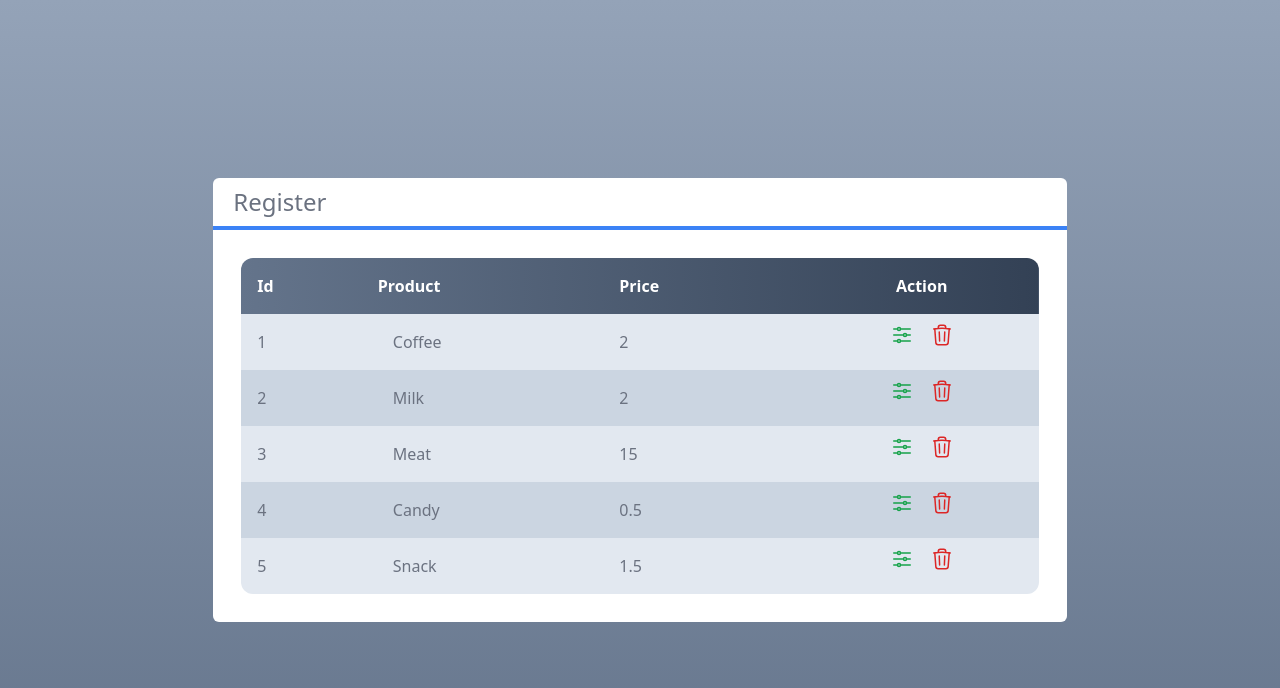
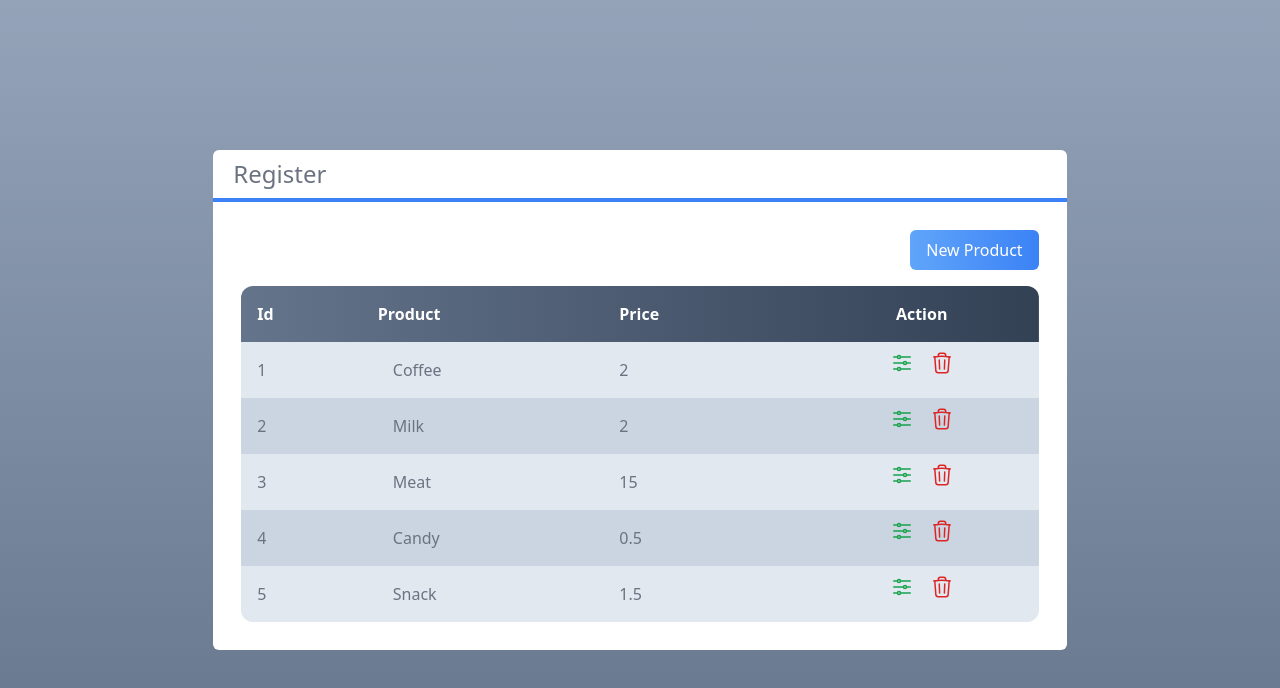
Before and after one commit to lemtd/crud-next, a Next.js app: page / in a window 1280 px wide. Shown: the top 688 px of the page. Built offline with nearby package versions, Linux system fonts and the light colour scheme.

Commit message:
Criação do bootão para novo cadastro de produto

```diff
--- /dev/null
+++ b/src/components/Button.tsx
@@ -0,0 +1,13 @@
+interface ButtonProps {
+    children: any
+    color?: "purple" | "blue" | "orange"
+    className?: string
+}
+
+export default function Button(props: ButtonProps) {
+    return (
+        <button className={`bg-gradient-to-r from-blue-400 to-blue-500 text-white px-4 py-2 rounded-md ${props.className}`}>
+            {props.children}
+        </button>
+    )
+}
--- a/src/pages/index.tsx
+++ b/src/pages/index.tsx
@@ -1,6 +1,7 @@
 import type { NextPage } from 'next'
 import Head from 'next/head'
 import Image from 'next/image'
+import Button from '../components/Button'
 import Layout from '../components/Layout'
 import Table from '../components/Table'
 import Product from '../core/Product'
@@ -26,6 +27,9 @@
     <div className={`flex justify-center items-center h-screen
     bg-gradient-to-t from-slate-500 to-slate-400`}>
       <Layout title='Register'>
+        <div className='flex justify-end'>
+          <Button className='mb-4'>New Product</Button>
+        </div>
         <Table products={valueProducts} selectedProduct={selectedProduct} removedProduct={removedProduct}></Table>
       </Layout>
     </div>
--- a/tailwind.config.js
+++ b/tailwind.config.js
@@ -4,6 +4,11 @@
     './src/pages/**/*.{js,ts,jsx,tsx}',
     './src/components/**/*.{js,ts,jsx,tsx}',
   ],
+  safelist: [
+    /^bg-/,
+    /^to-/,
+    /^from-/,
+  ],
   theme: {
     extend: {},
   },
```
